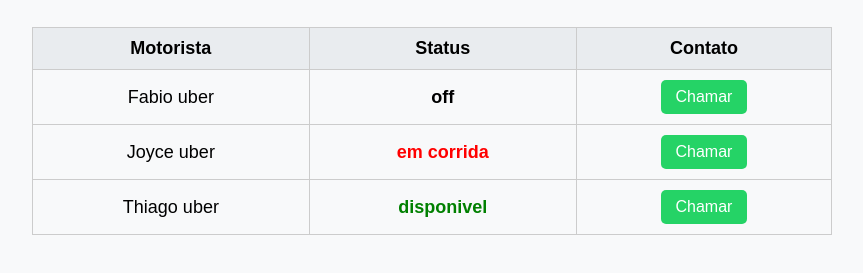
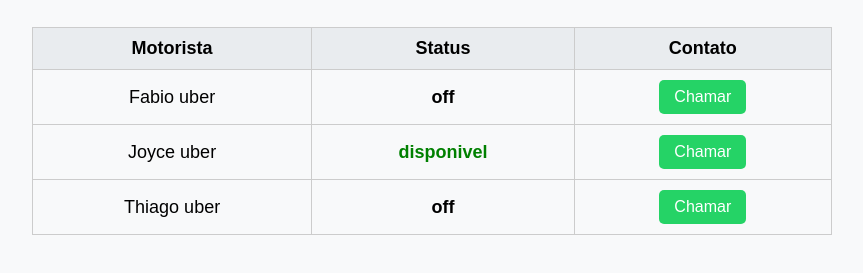
Before and after one commit to Fabiolaneiro/motorista-uber, a plain HTML site: page index.html in a window 1280 px wide. Shown: the part 89-362 px from the top of the page, without its empty margins (208-1071 px from the left). Drawn offline with Linux system fonts and the light colour scheme.

Commit message:
Atualização automática do index.html via Google Apps Script

```diff
--- a/index.html
+++ b/index.html
@@ -1,4 +1,3 @@
-
 <!DOCTYPE html>
 <html lang="pt-BR">
 <head>
@@ -63,10 +62,9 @@
       <th>Status</th>
       <th>Contato</th>
     </tr>
-<tr><td>Fabio uber</td><td class="off">off</td><td><a class="whatsapp-btn" href="https://wa.me/554335232100?text=Quero%20falar%20com%20Fabio%20uber">Chamar</a></td></tr>
-<tr><td>Joyce uber</td><td class="em-corrida">em corrida</td><td><a class="whatsapp-btn" href="https://wa.me/554335232100?text=Quero%20falar%20com%20Joyce%20uber">Chamar</a></td></tr>
-<tr><td>Thiago uber</td><td class="disponivel">disponivel</td><td><a class="whatsapp-btn" href="https://wa.me/554335232100?text=Quero%20falar%20com%20Thiago%20uber">Chamar</a></td></tr>
-
+    <tr><td>Fabio uber</td><td class="off">off</td><td><a class="whatsapp-btn" href="https://wa.me/554335232100?text=Quero%20falar%20com%20Fabio%20uber">Chamar</a></td></tr>
+<tr><td>Joyce uber</td><td class="disponivel">disponivel</td><td><a class="whatsapp-btn" href="https://wa.me/554335232100?text=Quero%20falar%20com%20Joyce%20uber">Chamar</a></td></tr>
+<tr><td>Thiago uber</td><td class="off">off</td><td><a class="whatsapp-btn" href="https://wa.me/554335232100?text=Quero%20falar%20com%20Thiago%20uber">Chamar</a></td></tr>
   </table>
 </body>
 </html>
```
